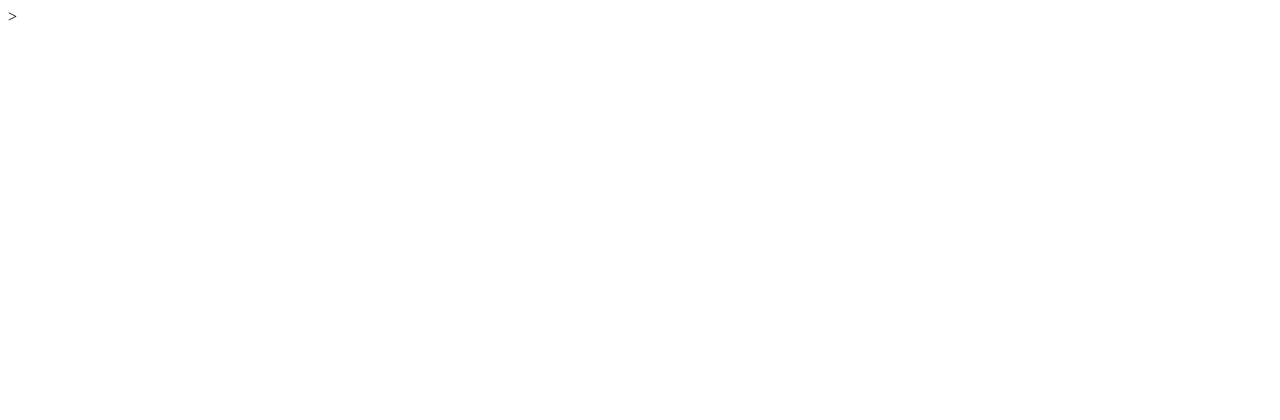
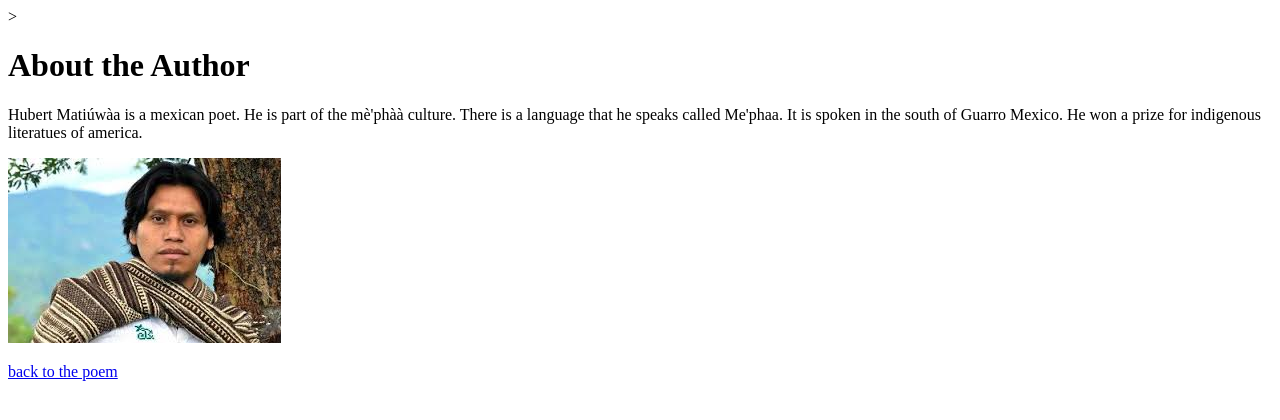
Before and after one commit to sj134629/web-dev-hw, a plain HTML site: page assignment-04/about.html in a window 1280 px wide. Drawn offline with Linux system fonts and the light colour scheme.

Commit message:
index and about are done

```diff
--- a/assignment-04/about.html
+++ b/assignment-04/about.html
@@ -1,10 +1,15 @@
 <!DOCTYPE html>
 <html>
   <head>
-    <title></title>>
+    <title>About</title>>
   </head>
 
   <body>
+    <h1>About the Author</h1>
+    <p wei>Hubert Matiúwàa is a mexican poet. He is part of the mè'phàà culture. There is a language that he speaks called Me'phaa. It is spoken in the south of Guarro Mexico. He won a prize for indigenous literatues of america. </p>
+    <img src="Author.jpg">
+    <p></p>
+    <a href="index.html">back to the poem</a>
   </body>
 
 </html>
```
Also changed, not shown: assignment-04/index.html (+5 -0 lines), assignment-04/Author.jpg (added).
